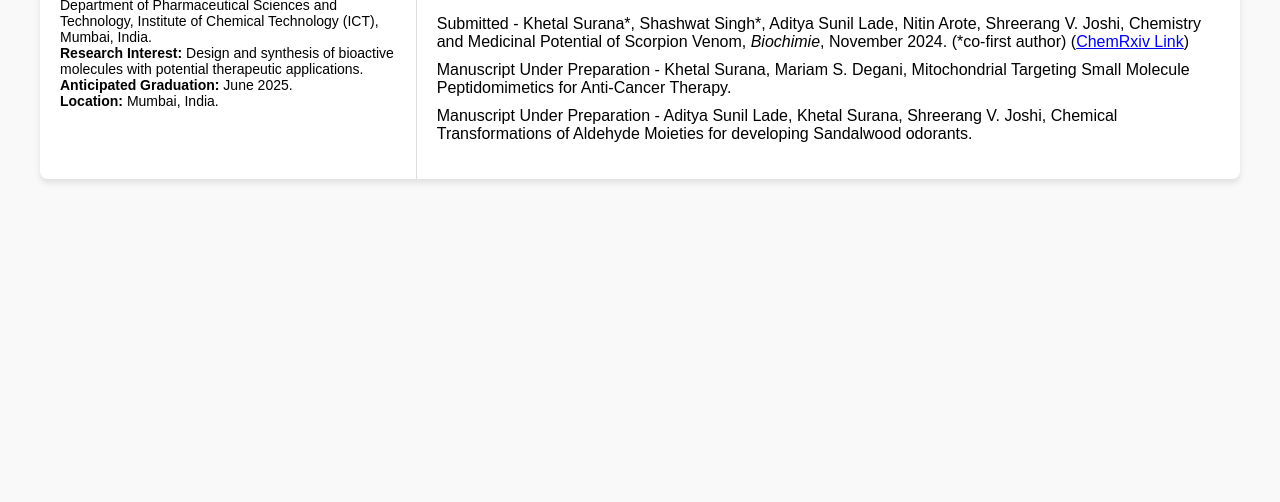
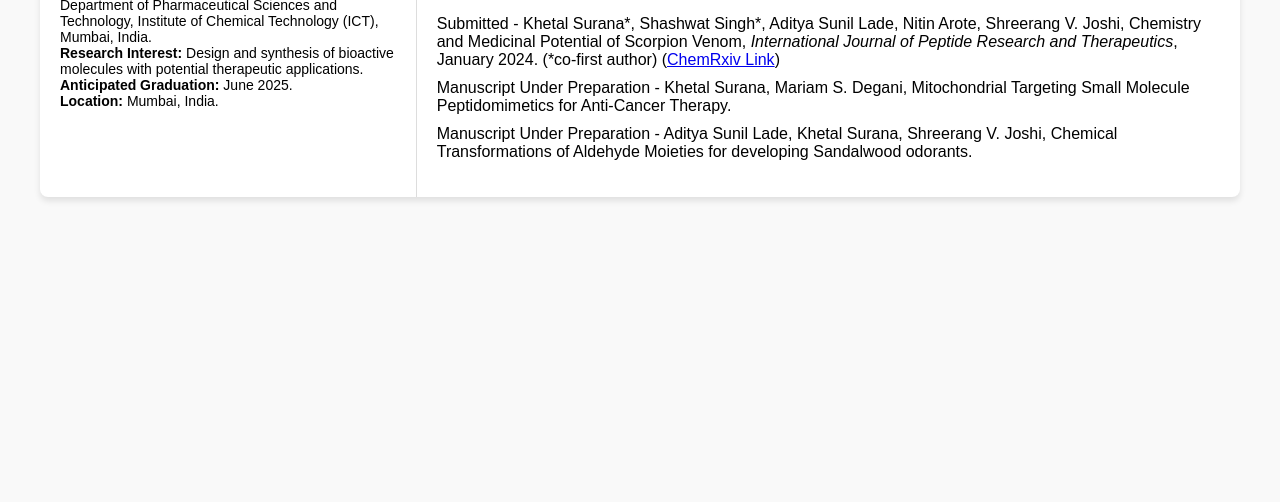
Before and after one commit to Khetal-Surana/research-portfolio, a plain HTML site: page index.html in a window 1280 px wide. Shown: the part 298-800 px from the top of the page. Drawn offline with Linux system fonts and the light colour scheme.

Commit message:
Update index.html

```diff
--- a/index.html
+++ b/index.html
@@ -159,7 +159,7 @@
 
                 <h3>Review Articles</h3>
                 <ul>
-                    <li>Submitted - Khetal Surana*, Shashwat Singh*, Aditya Sunil Lade, Nitin Arote, Shreerang V. Joshi, Chemistry and Medicinal Potential of Scorpion Venom, <em>Biochimie</em>, November 2024. (*co-first author) (<a href="https://doi.org/10.26434/chemrxiv-2024-32wws" target="_blank">ChemRxiv Link</a>)</li>
+                    <li>Submitted - Khetal Surana*, Shashwat Singh*, Aditya Sunil Lade, Nitin Arote, Shreerang V. Joshi, Chemistry and Medicinal Potential of Scorpion Venom, <em>International Journal of Peptide Research and Therapeutics</em>, January 2024. (*co-first author) (<a href="https://doi.org/10.26434/chemrxiv-2024-32wws" target="_blank">ChemRxiv Link</a>)</li>
                     <li>Manuscript Under Preparation - Khetal Surana, Mariam S. Degani, Mitochondrial Targeting Small Molecule Peptidomimetics for Anti-Cancer Therapy.</li>
                     <li>Manuscript Under Preparation - Aditya Sunil Lade, Khetal Surana, Shreerang V. Joshi, Chemical Transformations of Aldehyde Moieties for developing Sandalwood odorants.</li>
                 </ul>
```
